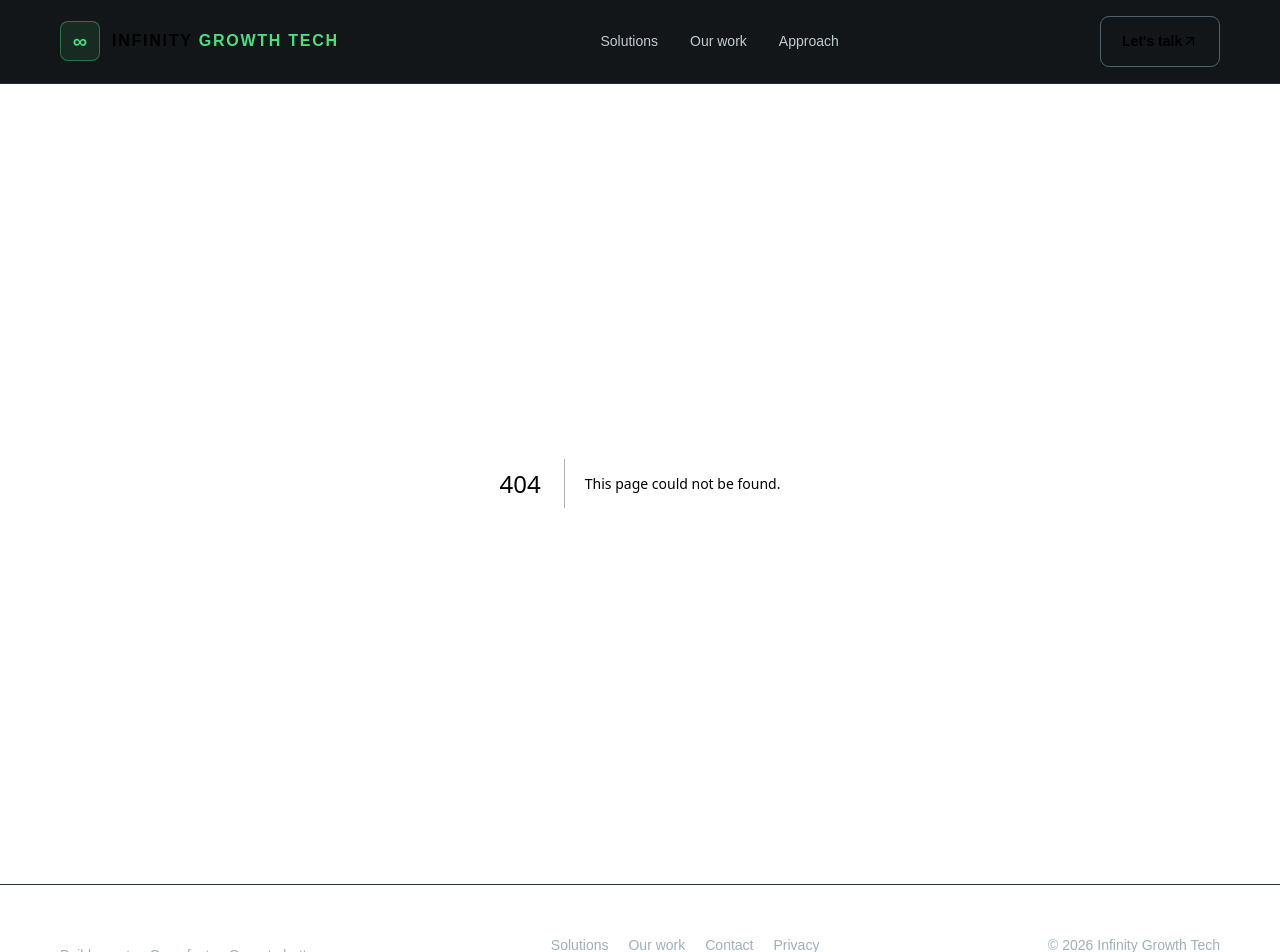
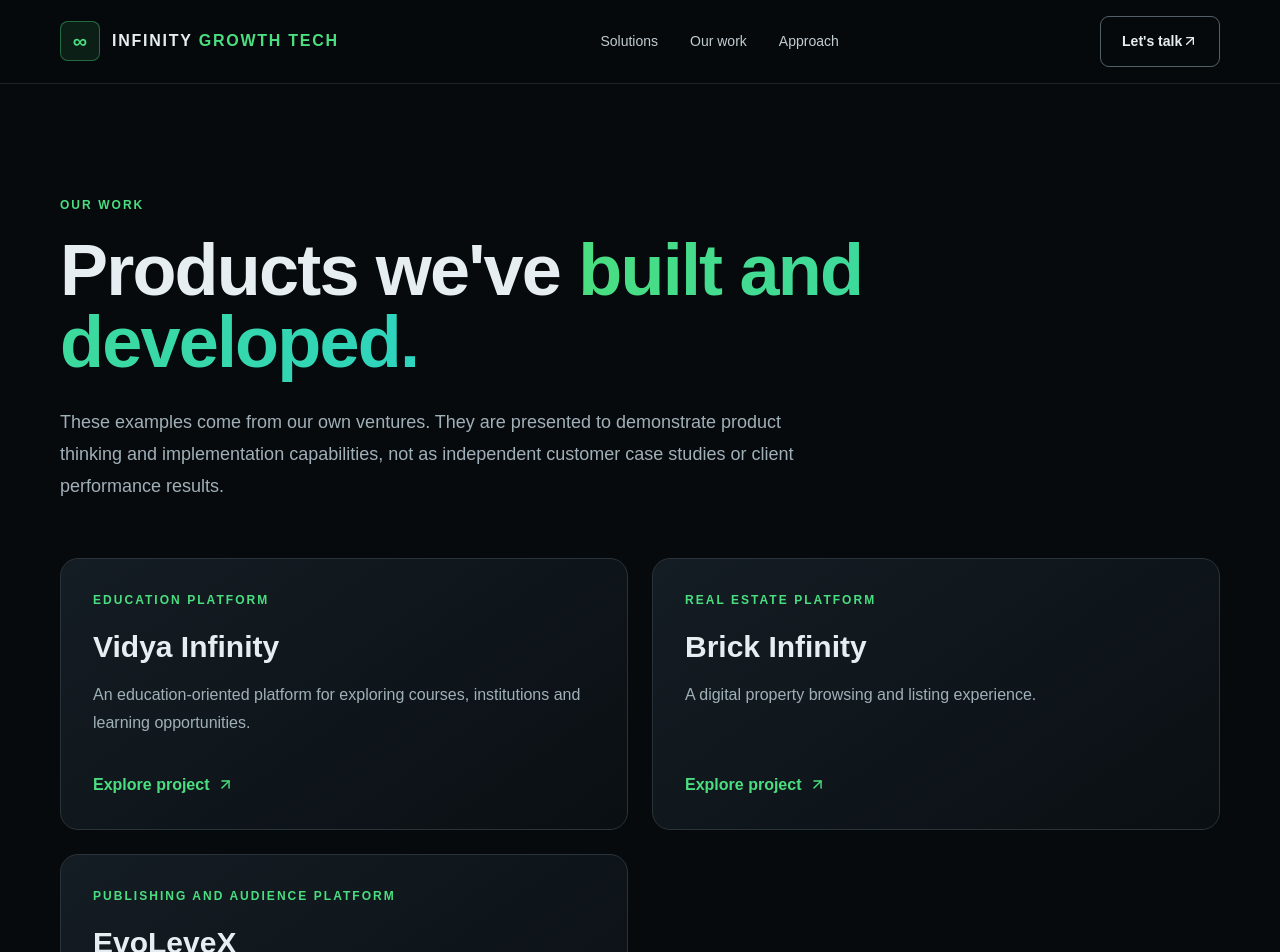
Before and after one commit to manishsirgg/infinitygrowthtech, a Next.js app: page /work in a window 1280 px wide. Before the commit this address had no page. Shown: the top 952 px of the page. Built offline with nearby package versions, Linux system fonts and the light colour scheme.

Commit message:
feat: add dedicated services and verified first-party work pages

```diff
--- /dev/null
+++ b/src/app/work/page.tsx
@@ -0,0 +1,25 @@
+import type { Metadata } from 'next';
+import Link from 'next/link';
+import { ArrowUpRight } from 'lucide-react';
+import { portfolioProjects } from '@/lib/content';
+
+export const metadata: Metadata = {
+  title: 'Selected Work & Product Portfolio',
+  description: 'Explore first-party platforms developed within the Infinity Growth Tech ecosystem, including education, property and publishing projects.',
+};
+
+export default function WorkPage() {
+  return <div className="container-shell py-20 md:py-28">
+    <p className="eyebrow">Our work</p>
+    <h1 className="mt-5 max-w-4xl text-5xl font-black tracking-tight md:text-7xl">Products we've <span className="gradient-text">built and developed.</span></h1>
+    <p className="muted mt-7 max-w-3xl text-lg leading-8">These examples come from our own ventures. They are presented to demonstrate product thinking and implementation capabilities, not as independent customer case studies or client performance results.</p>
+    <div className="mt-14 grid gap-6 md:grid-cols-2">
+      {portfolioProjects.map(project => <article key={project.slug} className="panel flex flex-col p-8">
+        <p className="eyebrow">{project.type}</p><h2 className="mt-5 text-3xl font-bold">{project.name}</h2>
+        <p className="muted mt-4 flex-1 leading-7">{project.summary}</p>
+        <Link href={`/work/${project.slug}`} className="mt-9 inline-flex items-center gap-2 font-semibold text-[#4ade80] hover:text-[#a2fac0]">Explore project <ArrowUpRight size={17} aria-hidden="true" /></Link>
+      </article>)}
+    </div>
+    <div className="mt-16"><Link href="/contact" className="button-primary">Have a similar project? Let's talk <ArrowUpRight size={17} aria-hidden="true" /></Link></div>
+  </div>;
+}
```
